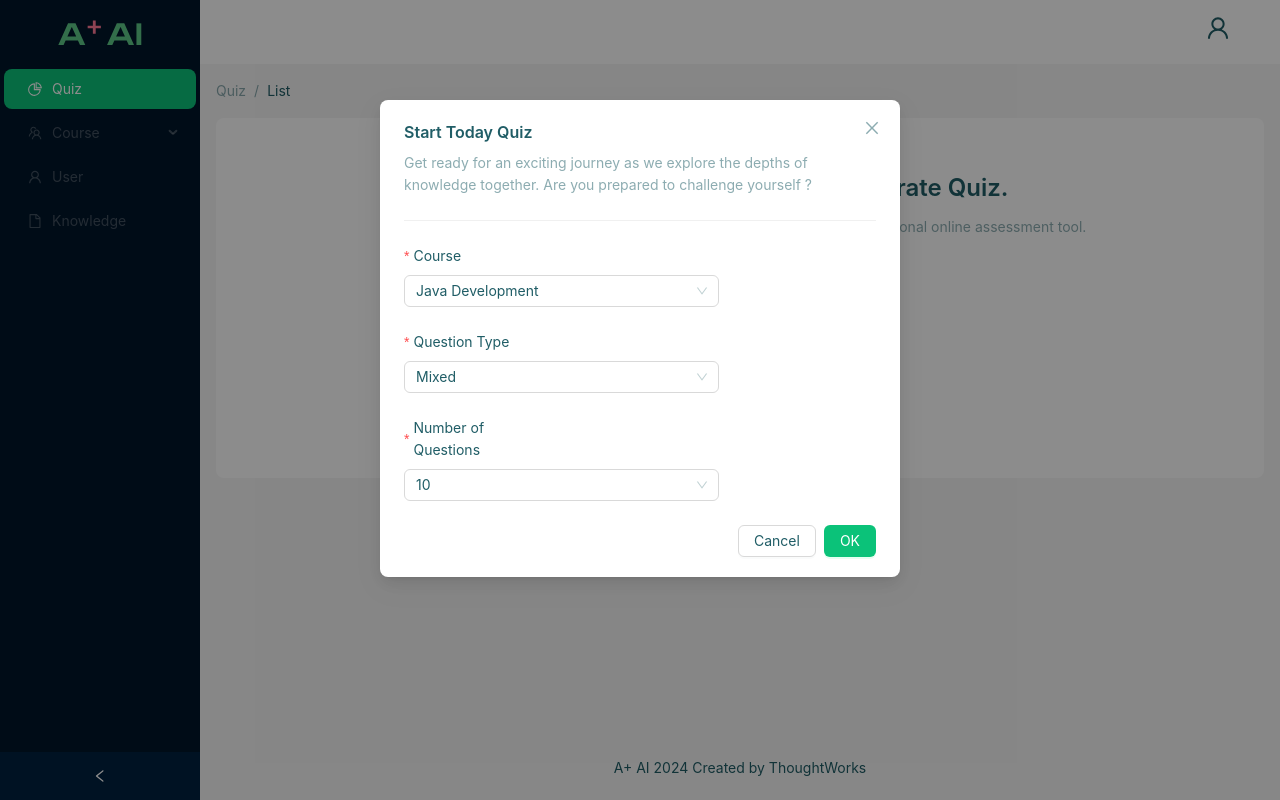
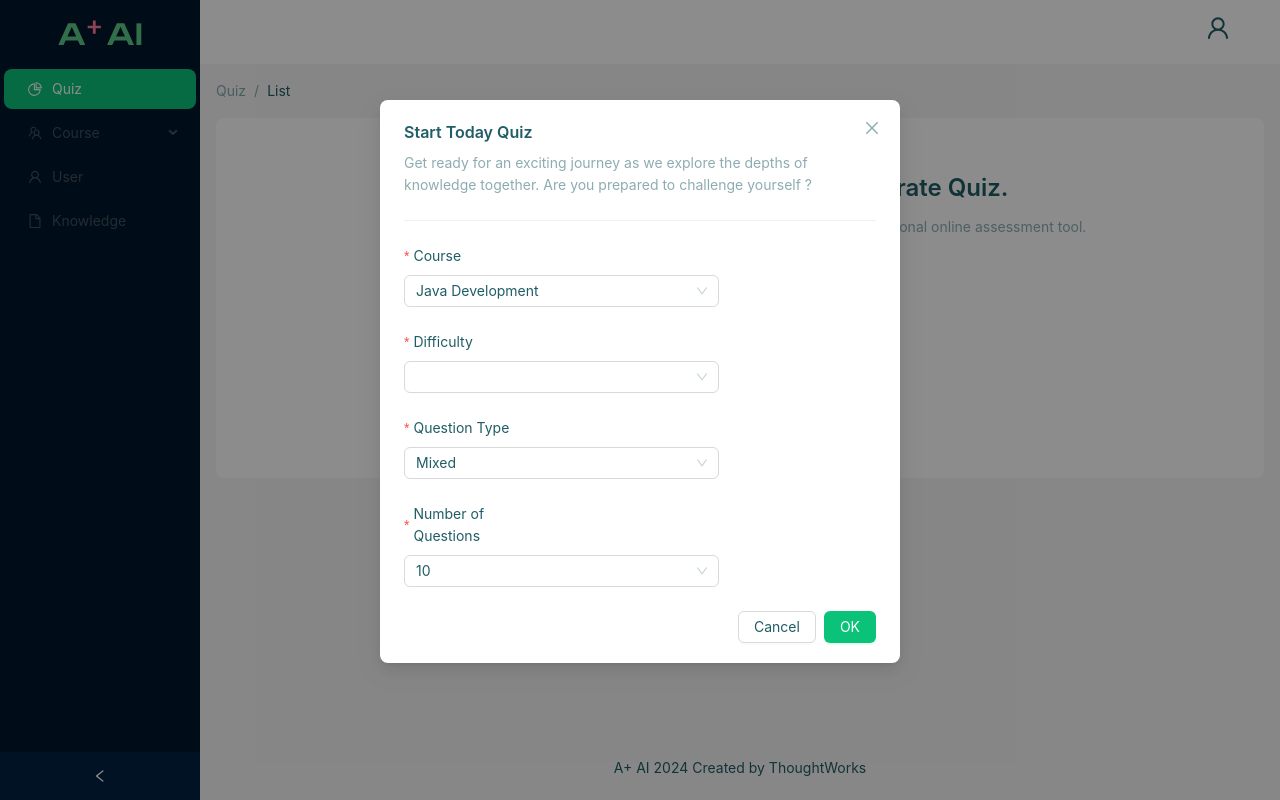
Before and after one commit to alpha-D-TW/onboarding-assistant-web, a React (Vite) app: page / in a window 1280 px wide. Both pictures are taken after a click on the button "START Generate". Built offline with nearby package versions, Linux system fonts and the light colour scheme.

Commit message:
[onboarding-asssistant][Keyu]:add label difficulty

```diff
--- a/src/apis/quiz.ts
+++ b/src/apis/quiz.ts
@@ -2,8 +2,9 @@ import {request} from './request.ts'
 
 interface QuizParam {
     course: string
+    difficulty:string
+    type: 'SINGLE' | 'MULTIPLE' | 'MIXED'
     number: string
-    type: 'SINGLE' | 'MULTIPLE' | 'MIXED'
 }
 
 export const createQuiz = (data: QuizParam) => {
--- a/src/pages/home/modal.tsx
+++ b/src/pages/home/modal.tsx
@@ -76,6 +76,21 @@ export const QuizModel = (props: Props) => {
                     ]}
                 />
             </Form.Item>
+                        <Form.Item
+                            label="Difficulty"
+                            name="difficulty"
+                            rules={[
+                                {required: true}
+                            ]}
+                        >
+                            <Select
+                                options={[
+                                    {value: 'simple', label: '0(simple)'},
+                                    {value: 'middle', label: '1(middle)'},
+                                    {value: 'difficult', label: '2(simple)'},
+                                ]}
+                            />
+                        </Form.Item>
             <Form.Item
                 label="Question Type"
                 name="type"
```
